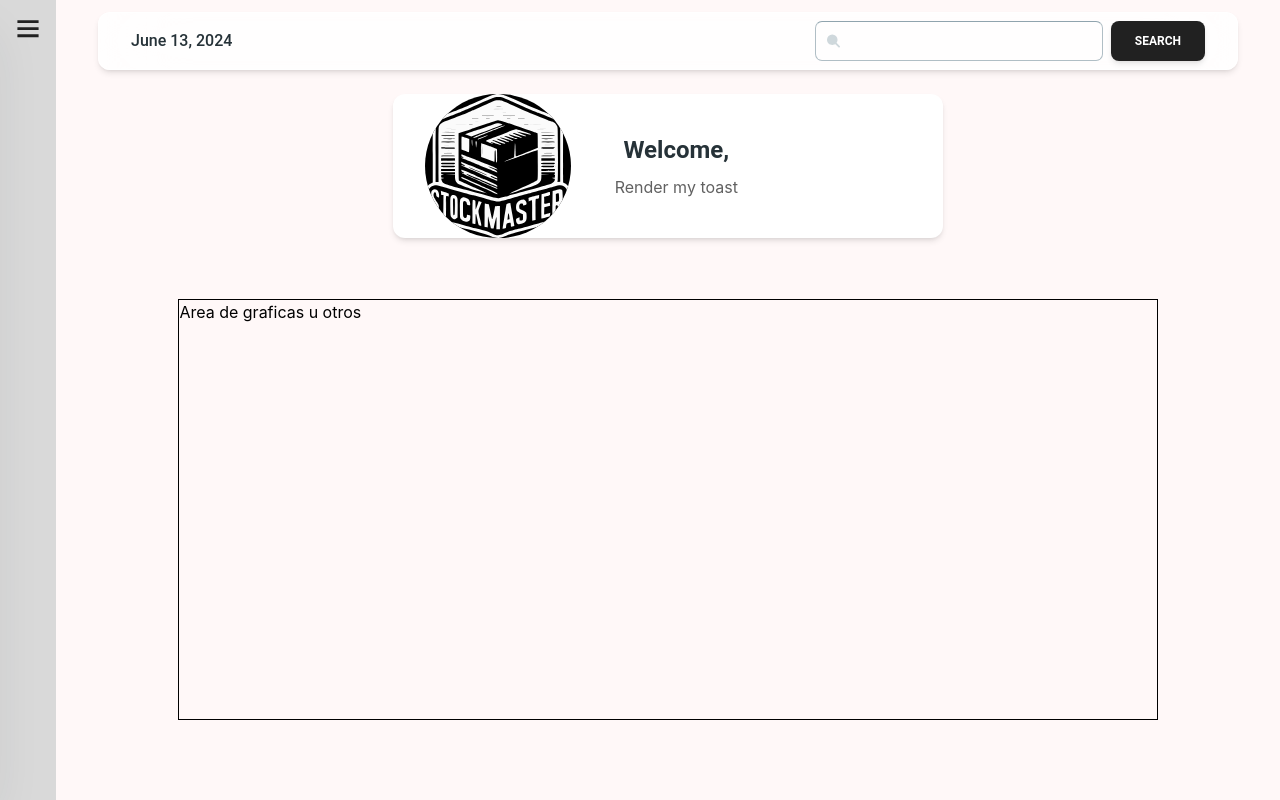
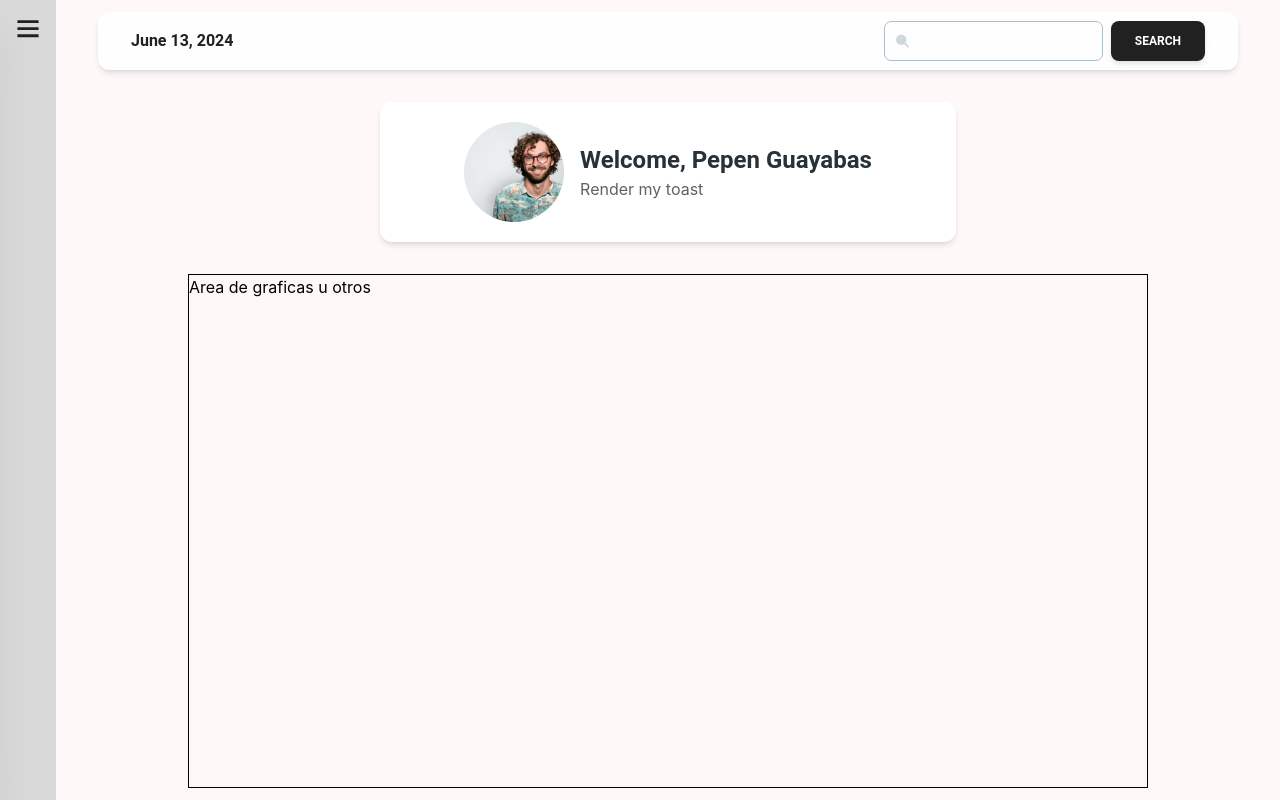
Before and after one commit to rogelioolarte/s15-13-ft-java-react, a React (Vite) app in the folder front/: page /dashboard in a window 1280 px wide. Built offline with nearby package versions, Linux system fonts and the light colour scheme.

Commit message:
fix: corrigiendo estilos en el dashboard

```diff
--- a/front/src/components/container/DashboardSection.jsx
+++ b/front/src/components/container/DashboardSection.jsx
@@ -6,21 +6,17 @@ import {
   Typography
 } from '@material-tailwind/react'
 
-export default function DashboardSection () {
+export default function DashboardSection() {
   return (
-    <div className='flex flex-col items-center justify-items-center w-[100%] h-[90%] '>
-      <Navbar className='mx-auto max-w-screen-xl px-4 py-2 lg:px-8 lg:py-2 my-3 '>
-        <div className='container mx-auto flex flex-wrap items-center justify-between
-          text-blue-gray-900'
-        >
-          <Typography as='a' className='mr-4 cursor-pointer py-1.5 font-medium'>
-            <ActualDate />
-          </Typography>
-          <SearchBar />
-        </div>
+    <div className='flex flex-col items-center justify-items-center w-full gap-4 md:gap-8 p-3'>
+      <Navbar className='w-full max-w-screen-xl px-4 py-2 lg:px-8 text-[#212121] flex flex-col justify-center md:items-center md:justify-between md:flex-row gap-2'>
+        <Typography as='a' className='flex font-bold'>
+          <ActualDate />
+        </Typography>
+        <SearchBar />
       </Navbar>
       <ShowUserData />
-      <div className='h-[90%] w-[80%] mt-[5%] border border-black border-solid'>
+      <div className='h-[90%] w-[80%] border border-black border-solid'>
         Area de graficas u otros
       </div>
     </div>
--- a/front/src/components/pure/ShowUserData.jsx
+++ b/front/src/components/pure/ShowUserData.jsx
@@ -1,23 +1,22 @@
 import {
   Card,
-  CardHeader,
   CardBody,
   Typography
 } from '@material-tailwind/react'
 import { toast } from 'sonner'
-import LogoMedium from '../../assets/logo-md.svg'
+import UserRandom from '../../assets/user_random.png'
 import { useUserActions } from '../../hooks/useUserActions'
 
-export default function ShowUserData () {
+export default function ShowUserData() {
   const { user } = useUserActions()
-
+  console.log(user)
   return (
-    <Card className='w-[45%] h-[20%] flex flex-row justify-items-center mt-3'>
-      <CardHeader className='h-full rounded-full'> </CardHeader>
-      <img src={LogoMedium} alt='profile-picture' className='bg-black size-30 rounded-full h-full' />
-      <CardBody className='text-center justify-items-center content-center ml-5'>
-        <Typography variant='h4' color='blue-gray' className='mb-2'>
-          Welcome, {user.first_name} {user.last_name}
+    <Card className='max-w-xl w-full p-4 md:py-5 flex items-center justify-center md:flex-row gap-2 md:gap-4'>
+      <img src={UserRandom} alt='profile-picture' className='rounded-full w-[100px] h-[100px]' />
+      <CardBody className='text-center p-0 md:text-start'>
+        <Typography variant='h4' color='blue-gray'>
+          {/* Welcome, {user.first_name} {user.last_name} */}
+          Welcome, Pepen Guayabas
         </Typography>
         <button onClick={() => toast.success('This is a sonner toast')}>Render my toast</button>
       </CardBody>
--- a/front/src/components/pure/forms/SearchBar.jsx
+++ b/front/src/components/pure/forms/SearchBar.jsx
@@ -12,7 +12,7 @@ const loginSchema = Yup.object().shape({
     .required('Search term is required')
 })
 
-export default function SearchBar () {
+export default function SearchBar() {
   const [errorVisible, setErrorVisible] = useState(false)
 
   const initialCredentials = {
@@ -36,31 +36,27 @@ export default function SearchBar () {
   }, [errorVisible])
 
   return (
-    <div>
     <Formik initialValues={initialCredentials} validationSchema={loginSchema} onSubmit={handleSubmit}>
       {({ touched, errors, setFieldTouched }) => (
-          <Form className='items-center gap-x-2 sm:flex'>
+        <Form className='flex flex-col md:flex-row items-center justify-end gap-2'>
           {/* Search Errors */}
           {errors.search && touched.search && errorVisible &&
             (<ErrorMessage
-                className='text-[0.8rem] h-[50%] mr-[0.5rem] '
+              className='text-[0.8rem] h-[50%] mr-[0.5rem] w-full flex'
               name='search'
               component='div'
-               />)}
+            />)
+          }
           <Field
             name='search'
           >
             {({ field }) => (
-                <div className='relative flex w-full gap-2 md:w-max'>
+              <div className='relative flex w-full max-w-[236px] gap-2 flex-grow'>
                 <Input
                   {...field}
                   type='search'
                   placeholder='Search'
-                    containerProps={{
-                      className: 'min-w-[288px]'
-                    }}
-                    className=' !border-t-blue-gray-300 pl-9
-                      placeholder:text-blue-gray-300 focus:!border-blue-gray-300'
+                  className='placeholder:text-blue-gray-300 border-blue-gray-300 focus:border-black focus:border-t-black focus:border'
                   labelProps={{
                     className: 'before:content-none after:content-none'
                   }}
@@ -81,6 +77,5 @@ export default function SearchBar () {
         </Form>
       )}
     </Formik>
-    </div>
   )
 }
--- a/front/src/pages/DashboardPage.jsx
+++ b/front/src/pages/DashboardPage.jsx
@@ -1,11 +1,11 @@
 import DashboardSection from '../components/container/DashboardSection'
 // import useProtectedRoutes from '../hooks/useProtectedRoutes'
 
-export default function DashboardPage () {
+export default function DashboardPage() {
   /* useProtectedRoutes() */
 
   return (
-    <div className='flex h-[100vh] w-full'>
+    <div className='flex min-h-[100vh] w-full'>
       <DashboardSection />
     </div>
   )
```
Also changed, not shown: front/src/assets/user_random.png (added). Lines whose indentation alone changed are shown as unchanged.
